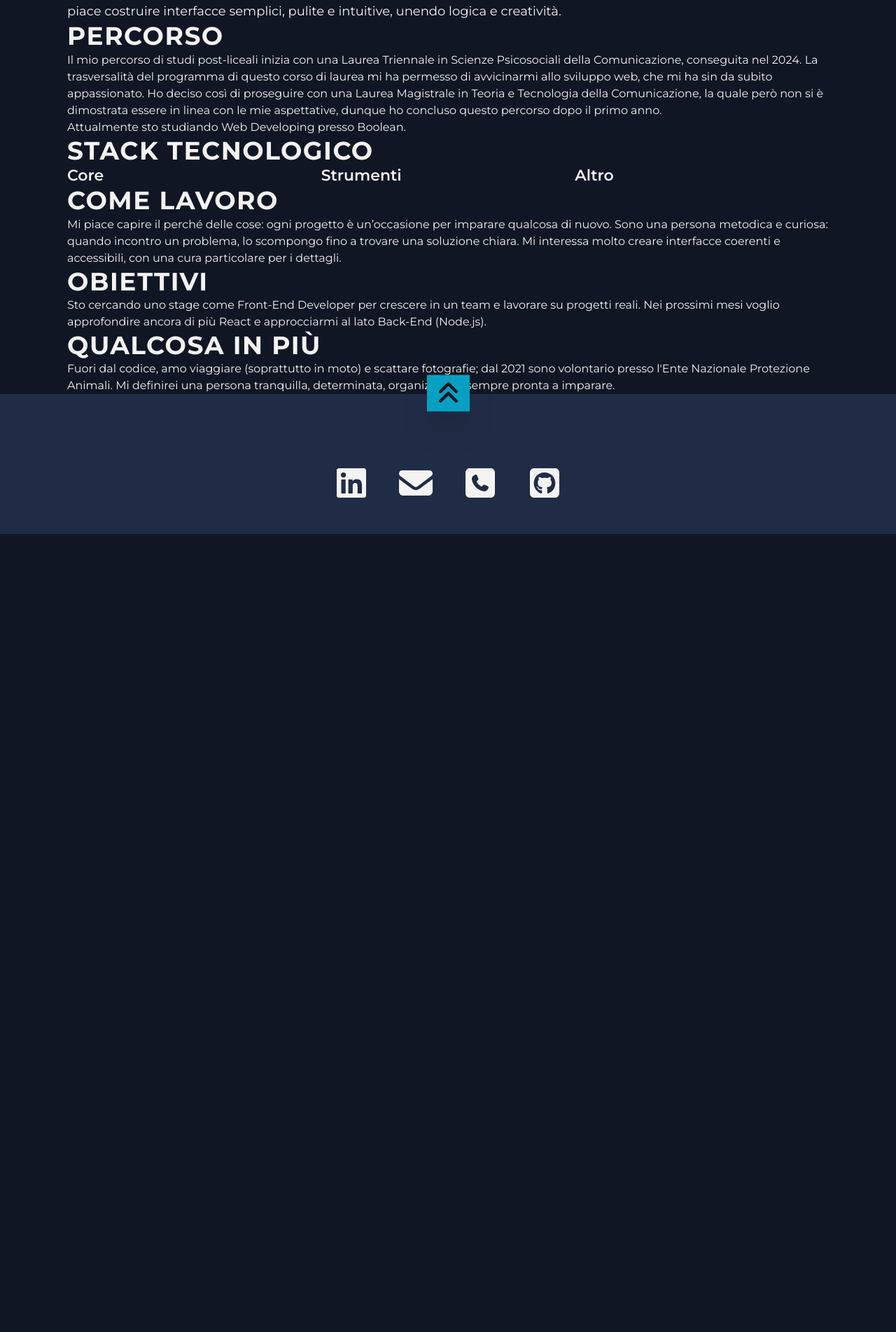
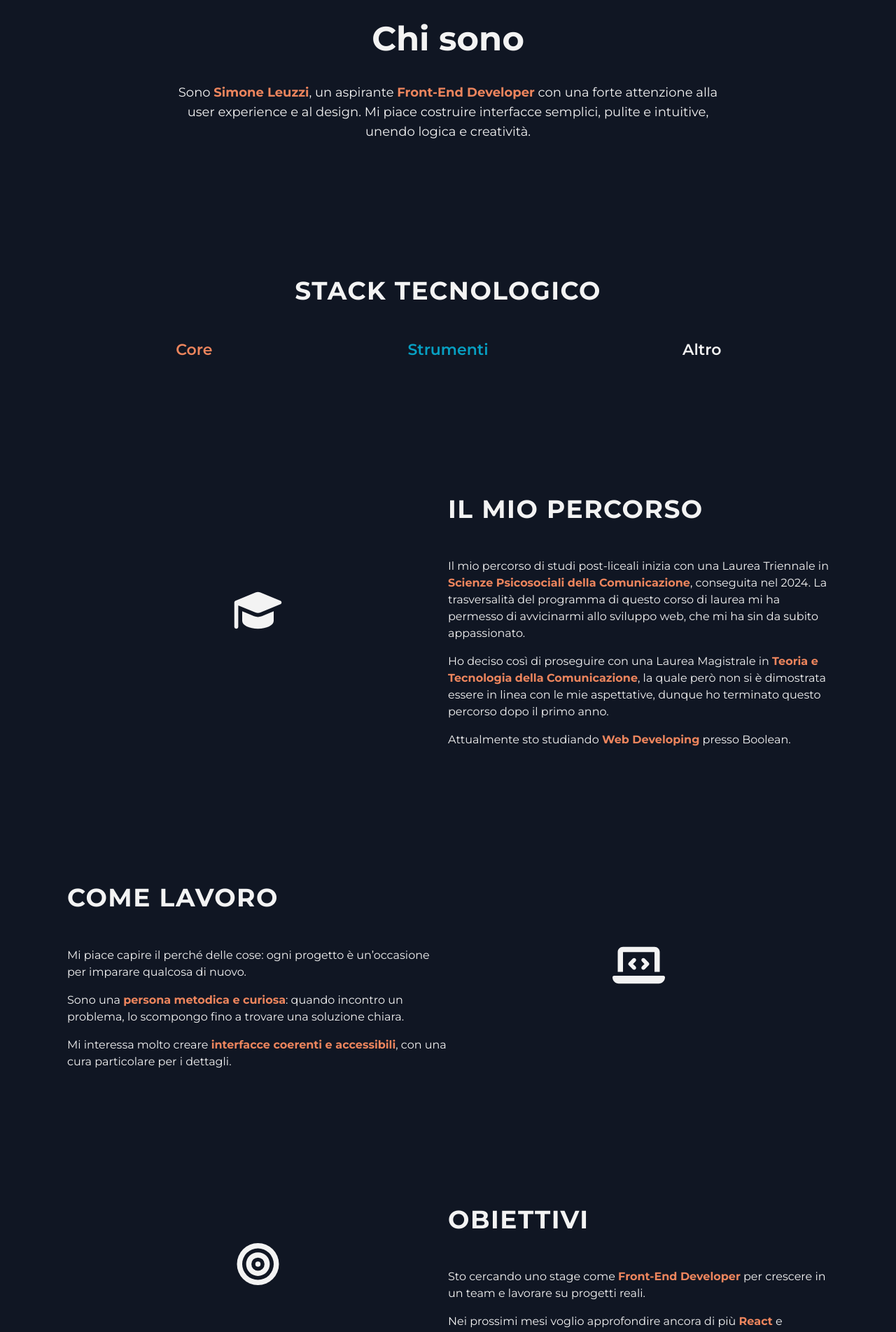
Before and after one commit to SimoL-003/my-portfolio, a React (Vite) app: page /about-me in a window 1280 px wide. Shown: the part 200-2103 px from the top of the page at 70% size. Before the commit the page ends 963 px from the top, so only its background shows below. Built offline with nearby package versions, Linux system fonts and the light colour scheme.

Commit message:
style(about): improve UI

```diff
--- a/src/assets/icons/icons.js
+++ b/src/assets/icons/icons.js
@@ -10,11 +10,16 @@ import {
   faLinkedin,
   faSquareGithub,
   faDiscord,
+  faFigma,
 } from "@fortawesome/free-brands-svg-icons";
 import {
   faAnglesUp,
   faBars,
+  faBullseye,
   faEnvelope,
+  faGraduationCap,
+  faLaptopCode,
+  faPuzzlePiece,
   faSquarePhone,
 } from "@fortawesome/free-solid-svg-icons";
 
@@ -22,6 +27,10 @@ export const icons = {
   // UI
   bars: faBars /* mobile nav menu */,
   totop: faAnglesUp /* to top arrows */,
+  university: faGraduationCap /* graduation cup */,
+  laptop: faLaptopCode /* computer */,
+  target: faBullseye /* target */,
+  hobby: faPuzzlePiece /* puzzle piece (hobby) */,
 
   // Dev stack
   html: faHtml5,
@@ -32,6 +41,7 @@ export const icons = {
   github: faGithub,
   bootstrap: faBootstrap,
   node: faNodeJs,
+  figma: faFigma,
 
   // Footer
   linkedIn: faLinkedin,
--- /dev/null
+++ b/src/components/molecules/AboutSection.jsx
@@ -0,0 +1,20 @@
+import { FontAwesomeIcon } from "@fortawesome/react-fontawesome";
+
+export default function AboutSection({ icon, heading, children }) {
+  return (
+    <section className="about-section py-12 lg:py-20">
+      <div className="container flex flex-col md:flex-row">
+        {/* Icon */}
+        <div className="about-section__icon md:w-1/2 flex items-center justify-center">
+          <FontAwesomeIcon icon={icon} className="text-4xl md:text-6xl" />
+        </div>
+
+        {/* Text */}
+        <div className="about-section__text md:w-1/2">
+          <h2 className="max-md:text-center">{heading}</h2>
+          {children}
+        </div>
+      </div>
+    </section>
+  );
+}
--- a/src/components/molecules/Navbar.jsx
+++ b/src/components/molecules/Navbar.jsx
@@ -44,7 +44,7 @@ export default function Navbar() {
 
       {/* MOBILE NAV */}
       <nav
-        className={`md:hidden absolute right-0 top-14 left-0 bg-background border-b-2 border-accent-primary overflow-hidden flex flex-col gap-2 transition-all duration-300 items-center p-8 mr-3 z-10
+        className={`md:hidden absolute right-0 top-14 left-0 bg-background border-b-2 border-accent-primary overflow-hidden flex flex-col gap-2 transition-all duration-300 items-center p-8 z-10
           ${
             openMenu
               ? "opacity-100 scale-100"
--- a/src/index.css
+++ b/src/index.css
@@ -59,14 +59,14 @@
   }
 
   h2 {
-    @apply text-2xl font-bold leading-[120%] tracking-[1px] uppercase;
+    @apply text-2xl font-bold leading-[120%] tracking-[1px] uppercase my-6;
 
     @variant md {
       @apply text-3xl tracking-[1.5px];
     }
 
     @variant lg {
-      @apply text-4xl;
+      @apply text-4xl mt-8 mb-12;
     }
   }
 
@@ -143,26 +143,17 @@
   @apply text-sm font-medium leading-[120%] lg:text-base px-3 py-2 lg:px-4 lg:py-2 border-2 border-background relative transition-all duration-300 cursor-pointer md:hover:border-accent-primary;
   @variant hover {
     @variant max-md {
-      text-decoration: underline;
-      text-decoration-color: var(--color-accent-primary);
-      text-underline-offset: 4px;
-      text-decoration-thickness: 2px;
+      @apply underline underline-offset-4 decoration-2 decoration-accent-secondary;
     }
   }
 }
 
 .nav__item--mobile {
-  text-decoration: underline;
-  text-decoration-color: var(--color-accent-secondary);
-  text-underline-offset: 4px;
-  text-decoration-thickness: 2px;
+  @apply underline underline-offset-4 decoration-2 decoration-accent-secondary;
 }
 
 .nav__item--mobile.active {
-  text-decoration: underline;
-  text-decoration-color: var(--color-accent-primary);
-  text-underline-offset: 4px;
-  text-decoration-thickness: 2px;
+  @apply underline underline-offset-4 decoration-2 decoration-accent-primary;
 }
 
 .nav__item .corner {
@@ -203,3 +194,20 @@
   left: -2px;
   border-width: 0 0 2px 2px;
 }
+
+/* ABOUT */
+
+.about-section p {
+  @apply max-md:max-w-prose max-md:mx-auto;
+}
+.about-section p:not(:last-of-type) {
+  @apply mb-4;
+}
+
+.about-section:nth-child(even) .about-section__icon {
+  @apply md:order-2;
+}
+
+.about-section:nth-child(even) .about-section__text {
+  @apply md:order-1;
+}
--- a/src/pages/About.jsx
+++ b/src/pages/About.jsx
@@ -1,85 +1,126 @@
+import { icons } from "../assets/icons/icons";
+import AboutSection from "../components/molecules/AboutSection";
+
 export default function About() {
   return (
-    <section>
+    <section className="mb-16">
       {/* CHI SONO */}
-      <section>
+      <section className="text-center py-12 lg:py-20">
         <div className="container">
-          <h1>Chi sono</h1>
-          <p className="body-large">
-            Sono Simone Leuzzi, un aspirante Front-End Developer con una forte
-            attenzione alla user experience e al design. Mi piace costruire
-            interfacce semplici, pulite e intuitive, unendo logica e creatività.
+          <h1 className="my-8">Chi sono</h1>
+          <p className="body-large max-w-prose mx-auto">
+            Sono <strong className="text-accent-primary">Simone Leuzzi</strong>,
+            un aspirante{" "}
+            <strong className="text-accent-primary">Front-End Developer</strong>{" "}
+            con una forte attenzione alla user experience e al design. Mi piace
+            costruire interfacce semplici, pulite e intuitive, unendo logica e
+            creatività.
           </p>
         </div>
       </section>
 
-      {/* PERCORSO */}
-      <section>
-        <div className="container">
-          <h2>Percorso</h2>
-          <p>
-            Il mio percorso di studi post-liceali inizia con una Laurea
-            Triennale in Scienze Psicosociali della Comunicazione, conseguita
-            nel 2024. La trasversalità del programma di questo corso di laurea
-            mi ha permesso di avvicinarmi allo sviluppo web, che mi ha sin da
-            subito appassionato. Ho deciso così di proseguire con una Laurea
-            Magistrale in Teoria e Tecnologia della Comunicazione, la quale però
-            non si è dimostrata essere in linea con le mie aspettative, dunque
-            ho concluso questo percorso dopo il primo anno.
-          </p>
-          <p>Attualmente sto studiando Web Developing presso Boolean.</p>
-        </div>
-      </section>
-
       {/* STACK TECNOLOGICO */}
-      <section>
+      <section className="py-12 lg:py-20 text-center">
         <div className="container">
           <h2>Stack Tecnologico</h2>
           <div className="grid grid-cols-1 md:grid-cols-3">
-            <h3>Core</h3>
-            <h3>Strumenti</h3>
+            <h3 className="text-accent-primary">Core</h3>
+            <h3 className="text-accent-secondary">Strumenti</h3>
             <h3>Altro</h3>
           </div>
         </div>
       </section>
 
-      {/* COME LAVORO */}
-      <section>
-        <div className="container">
-          <h2>Come lavoro</h2>
+      <div>
+        {/* PERCORSO */}
+        <AboutSection heading={"Il mio percorso"} icon={icons.university}>
+          <p>
+            Il mio percorso di studi post-liceali inizia con una Laurea
+            Triennale in{" "}
+            <strong className="text-accent-primary">
+              Scienze Psicosociali della Comunicazione
+            </strong>
+            , conseguita nel 2024. La trasversalità del programma di questo
+            corso di laurea mi ha permesso di avvicinarmi allo sviluppo web, che
+            mi ha sin da subito appassionato.
+          </p>
+          <p>
+            Ho deciso così di proseguire con una Laurea Magistrale in{" "}
+            <strong className="text-accent-primary">
+              Teoria e Tecnologia della Comunicazione
+            </strong>
+            , la quale però non si è dimostrata essere in linea con le mie
+            aspettative, dunque ho terminato questo percorso dopo il primo anno.
+          </p>
+          <p>
+            Attualmente sto studiando{" "}
+            <strong className="text-accent-primary">Web Developing</strong>{" "}
+            presso Boolean.
+          </p>
+        </AboutSection>
+
+        {/* COME LAVORO */}
+        <AboutSection heading={"Come lavoro"} icon={icons.laptop}>
           <p>
             Mi piace capire il perché delle cose: ogni progetto è un’occasione
-            per imparare qualcosa di nuovo. Sono una persona metodica e curiosa:
-            quando incontro un problema, lo scompongo fino a trovare una
-            soluzione chiara. Mi interessa molto creare interfacce coerenti e
-            accessibili, con una cura particolare per i dettagli.
+            per imparare qualcosa di nuovo.
           </p>
-        </div>
-      </section>
+          <p>
+            {" "}
+            Sono una{" "}
+            <strong className="text-accent-primary">
+              persona metodica e curiosa
+            </strong>
+            : quando incontro un problema, lo scompongo fino a trovare una
+            soluzione chiara.
+          </p>{" "}
+          <p>
+            Mi interessa molto creare{" "}
+            <strong className="text-accent-primary">
+              interfacce coerenti e accessibili
+            </strong>
+            , con una cura particolare per i dettagli.
+          </p>
+        </AboutSection>
 
-      {/* OBIETTIVI */}
-      <section>
-        <div className="container">
-          <h2>Obiettivi</h2>
+        {/* OBIETTIVI */}
+        <AboutSection heading={"Obiettivi"} icon={icons.target}>
           <p>
-            Sto cercando uno stage come Front-End Developer per crescere in un
-            team e lavorare su progetti reali. Nei prossimi mesi voglio
-            approfondire ancora di più React e approcciarmi al lato Back-End
-            (Node.js).
+            Sto cercando uno stage come{" "}
+            <strong className="text-accent-primary">Front-End Developer</strong>{" "}
+            per crescere in un team e lavorare su progetti reali.
           </p>
-        </div>
-      </section>
+          <p>
+            Nei prossimi mesi voglio approfondire ancora di più{" "}
+            <strong className="text-accent-primary">React</strong> e
+            approcciarmi al lato{" "}
+            <strong className="text-accent-primary">Back-End</strong> (Node.js).
+          </p>
+        </AboutSection>
 
-      {/* QUALCOSA IN PIÙ */}
-      <section>
-        <div className="container">
-          <h2>Qualcosa in più</h2>
-          Fuori dal codice, amo viaggiare (soprattutto in moto) e scattare
-          fotografie; dal 2021 sono volontario presso l'Ente Nazionale
-          Protezione Animali. Mi definirei una persona tranquilla, determinata,
-          organizzata e sempre pronta a imparare.
-        </div>
-      </section>
+        {/* QUALCOSA IN PIÙ */}
+        <AboutSection heading={"Qualcosa in più"} icon={icons.hobby}>
+          <p>
+            Fuori dal codice, amo{" "}
+            <span className="text-accent-primary">viaggiare</span> (soprattutto
+            in moto) e{" "}
+            <span className="text-accent-primary">scattare fotografie</span>;
+            dal 2021 sono volontario presso l'
+            <span className="text-accent-primary">
+              Ente Nazionale Protezione Animali
+            </span>
+            .
+          </p>{" "}
+          <p>
+            {" "}
+            Mi definirei una persona tranquilla, determinata, organizzata e{" "}
+            <strong className="text-accent-primary">
+              sempre pronta a imparare
+            </strong>
+            .
+          </p>
+        </AboutSection>
+      </div>
     </section>
   );
 }
```
Also changed, not shown: src/data/stack.js (+18 -13 lines).
